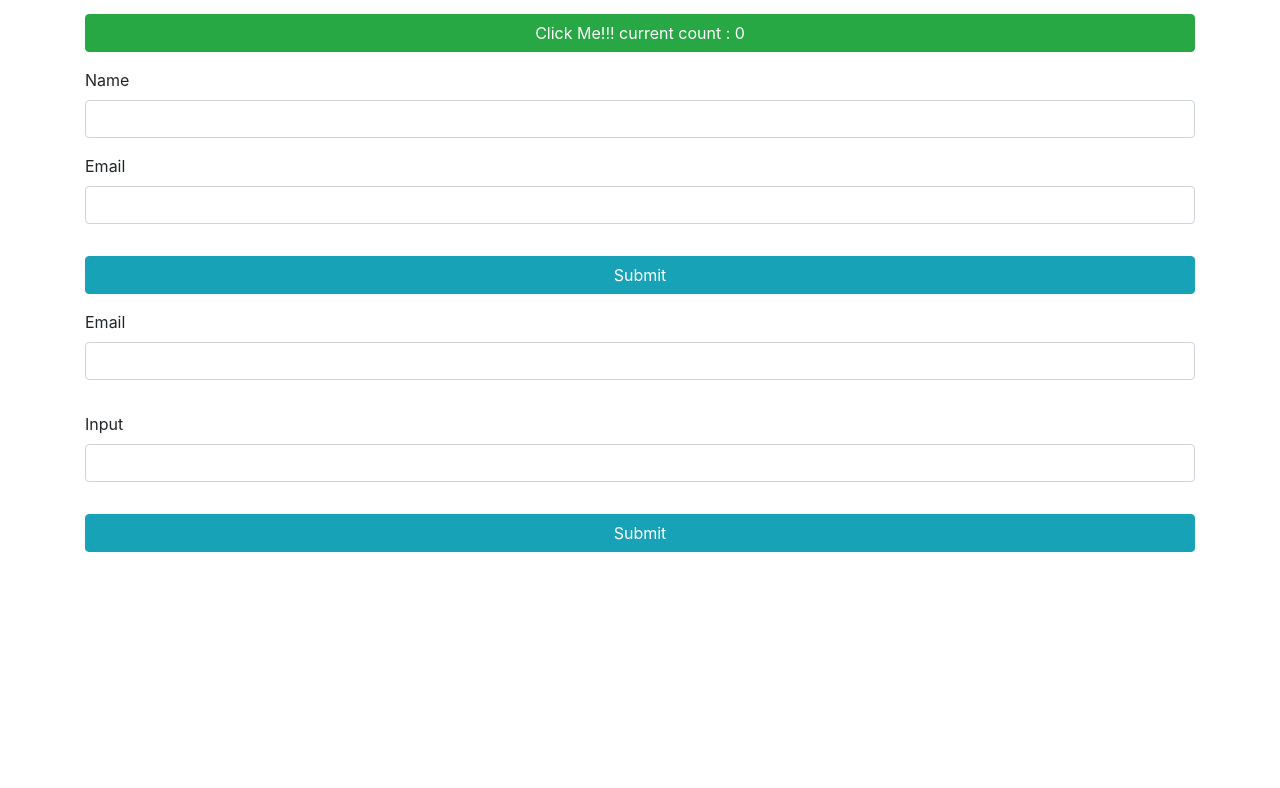
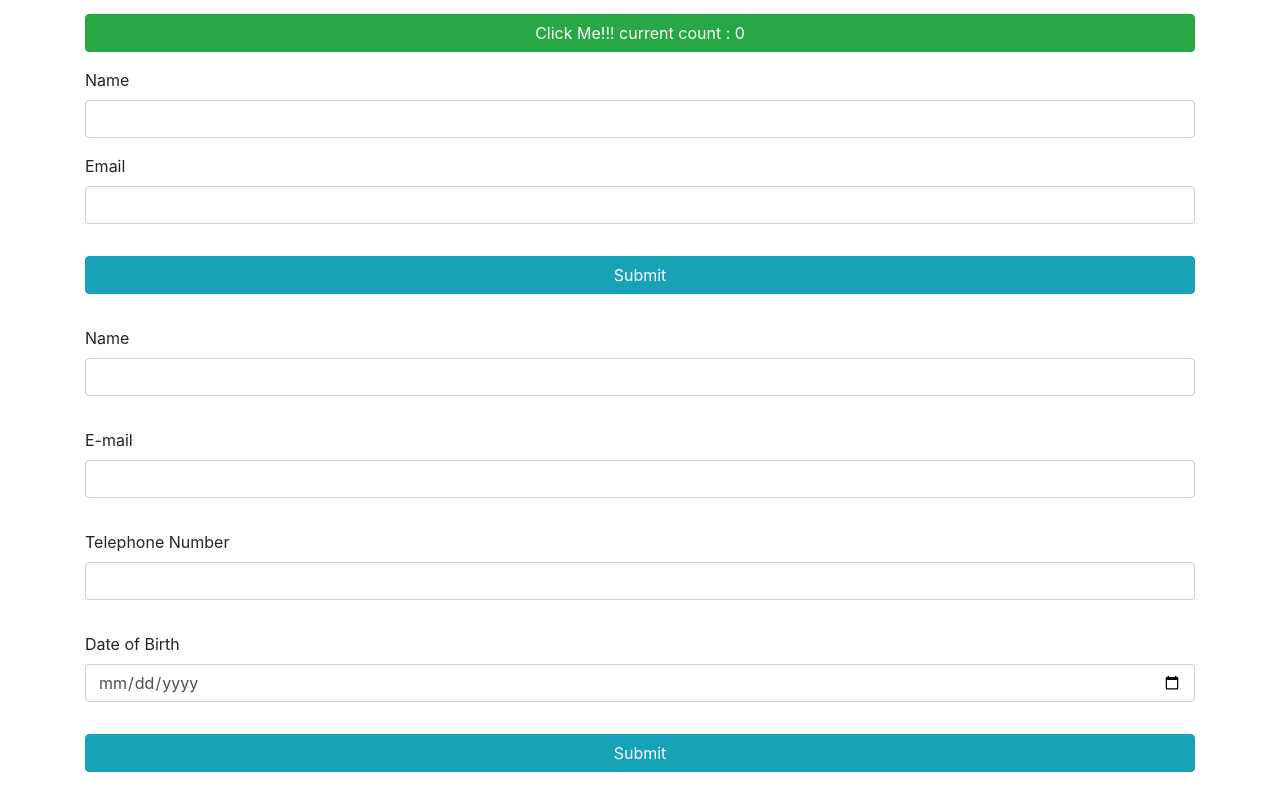
Before and after one commit to jacquescoetzee202/react-week2, a React (Create React App) app: page / in a window 1280 px wide. Shown: the part 666-1454 px from the top of the page. Before the commit the page ends 1234 px from the top, so only its background shows below. Built offline with nearby package versions, Linux system fonts and the light colour scheme.

Commit message:
FormCopy passing up data working, form clearing still required on submit

```diff
--- a/src/passing-up-data/FormCopy.js
+++ b/src/passing-up-data/FormCopy.js
@@ -24,12 +24,20 @@ class Form extends Component {
             return obj;
         });
 
-        console.log("triggered input change");
     }
 
     handleFormSubmit(event) {
-        let { handleSubmit } = this.props;
+
+        event.preventDefault();
+
+        let { handleSubmit, fields } = this.props;
         let { name, email } = this.state;
+
+        let fieldNames = fields.map((input) => {
+            return input.name;
+        });
+
+        console.log(fieldNames);
 
 
         let loginObj = {
@@ -37,9 +45,18 @@ class Form extends Component {
             email: email,
         }
 
+
         handleSubmit(loginObj);
 
-        event.preventDefault();
+        this.props.fields.forEach(obj =>
+            this.state[obj.name] = "",
+        );
+
+        this.setState({
+            nameInput: "",
+            emailInput: "",
+        });
+
     }
 
     render() {
@@ -47,23 +64,24 @@ class Form extends Component {
         let { name, email } = this.state;
         let { fields } = this.props;
 
-        console.log(fields);
+
+        return(
 
 
-        return(
             <form onSubmit={ this.handleFormSubmit } className="containter" >
-                <div className="form-group">
-                    <label htmlFor="email">Email</label>
-                    <input
-                        className="form-control"
-                        id="email"
-                        name="email"
-                        type="email"
-                        onChange={ this.inputChange }
-                        value={ email }
-                    />
-                </div>
-                <Input inputChange={ this.inputChange } value={ this.state.name }/>
+                {fields.map((input, index) => {
+                    let { label, name, type } = input;
+                    return (
+                        <Input
+                            inputChange={ this.inputChange }
+                            value={ this.state[name] }
+                            label={ label }
+                            type={ type }
+                            name={ name }
+                            key={ index }
+                        />
+                    );
+                })}
                 <input
                     className="btn btn-info container mt-3 mb-3"
                     type="submit"
--- a/src/passing-up-data/Input.js
+++ b/src/passing-up-data/Input.js
@@ -1,11 +1,11 @@
-const Input = ({ inputChange, value }) => (
+const Input = ({ inputChange, value, label, type, name }) => (
     <div className="form-group">
-    <label className="mt-3" htmlFor="name">Input</label>
+    <label className="mt-3" htmlFor={ name }>{label}</label>
     <input
         className="form-control"
-        id="name"
-        name="name"
-        type="text"
+        id={ name }
+        name={ name }
+        type={ type }
         onChange={ inputChange }
         value={ value }
     />
```
Also changed, not shown: 1 other file (tests, documents, lock files or other folders).
